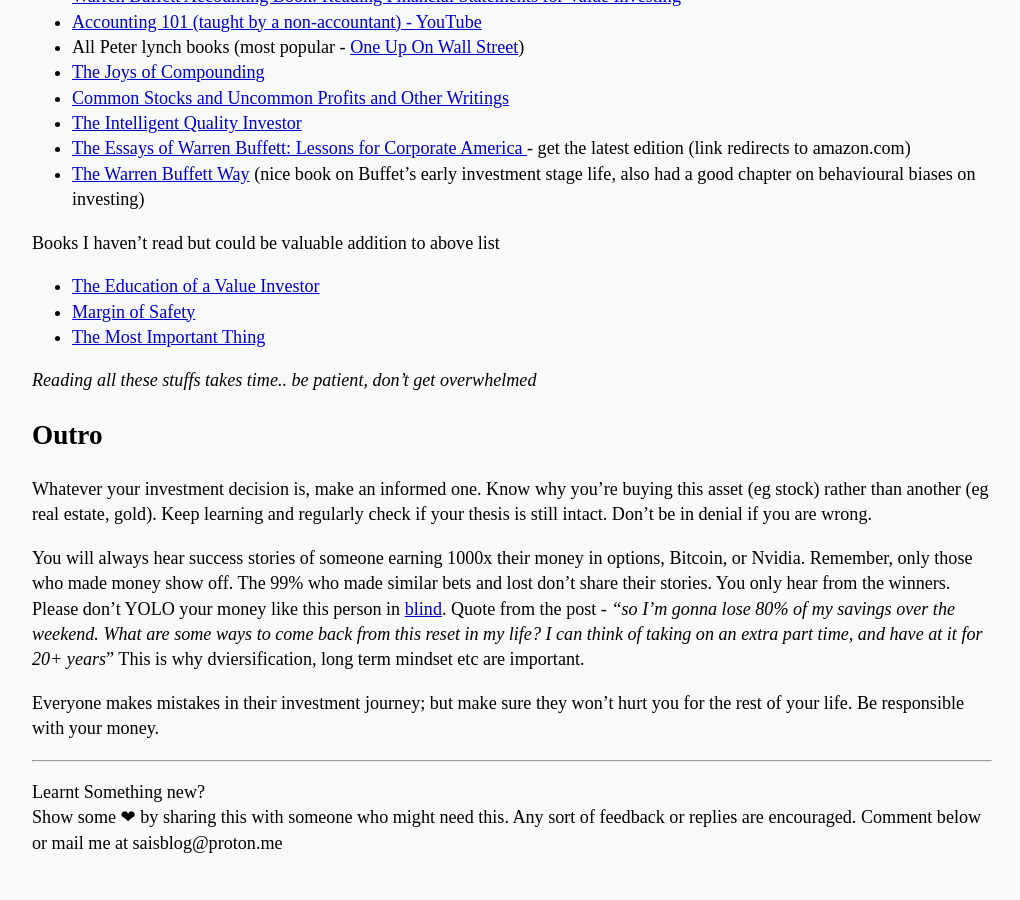
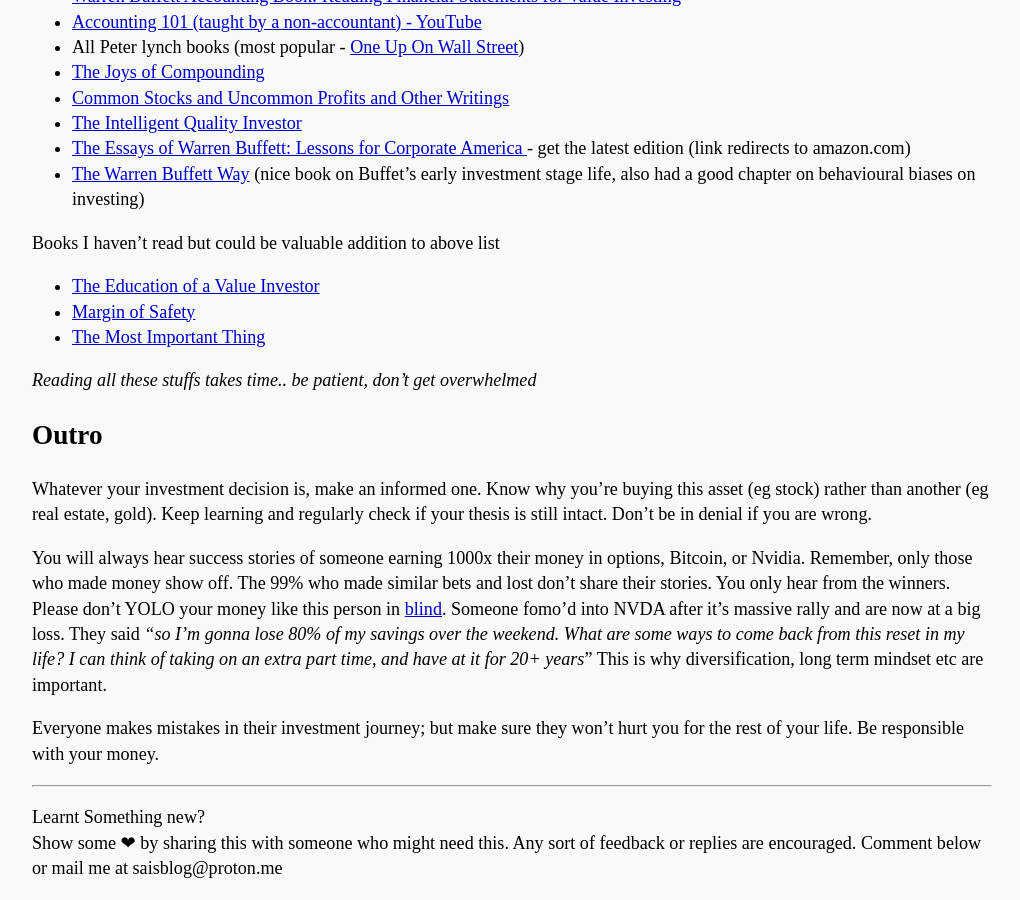
Before and after one commit to sayinathk/sayinathk.github.io, a Jekyll site: the page built from _posts/2024-08-24-My-learnings-on-investing-so-far.md, in a window 1280 px wide and 900 px high, scrolled down 14110 px. Shown: the whole window, without its empty margins (128-1148 px from the left). Built offline with Jekyll 4.4.1, drawn with Linux system fonts in a browser that asks for light colours; comment, search, counter and statistics services are not loaded; before the commit the page ends 14984 px from its top, so only the background shows below that.

Commit message:
investing learning article typo update

```diff
--- a/_posts/2024-08-24-My-learnings-on-investing-so-far.md
+++ b/_posts/2024-08-24-My-learnings-on-investing-so-far.md
@@ -330,7 +330,7 @@
 Whatever your investment decision is, make an informed one. Know why you’re buying this asset (eg stock) rather than another (eg real estate, gold). Keep learning and regularly check if your thesis is still intact. Don’t be in denial if you are wrong.
 
 You will always hear success stories of someone earning 1000x their money in options, Bitcoin, or Nvidia. Remember, only those who made money show off. The 99% who made similar bets and lost don’t share their stories. You only hear from the winners.
-	Please don’t YOLO your money like this person in [blind](https://www.teamblind.com/post/Life-savings-gone-UJNTuPT8?utm_source=share&utm_medium=normal&from=share_link). Quote from the post - *"so I'm gonna lose 80% of my savings over the weekend. What are some ways to come back from this reset in my life? I can think of taking on an extra part time, and have at it for 20+ years*" This is why dviersification, long term mindset etc are important.
+	Please don’t YOLO your money like this person in [blind](https://www.teamblind.com/post/Life-savings-gone-UJNTuPT8?utm_source=share&utm_medium=normal&from=share_link). Someone fomo'd into NVDA after it's massive rally and are now at a big loss. They said *"so I'm gonna lose 80% of my savings over the weekend. What are some ways to come back from this reset in my life? I can think of taking on an extra part time, and have at it for 20+ years*" This is why diversification, long term mindset etc are important.
 
 Everyone makes mistakes in their investment journey; but make sure they won’t hurt you for the rest of your life. Be responsible with your money.
 
```
